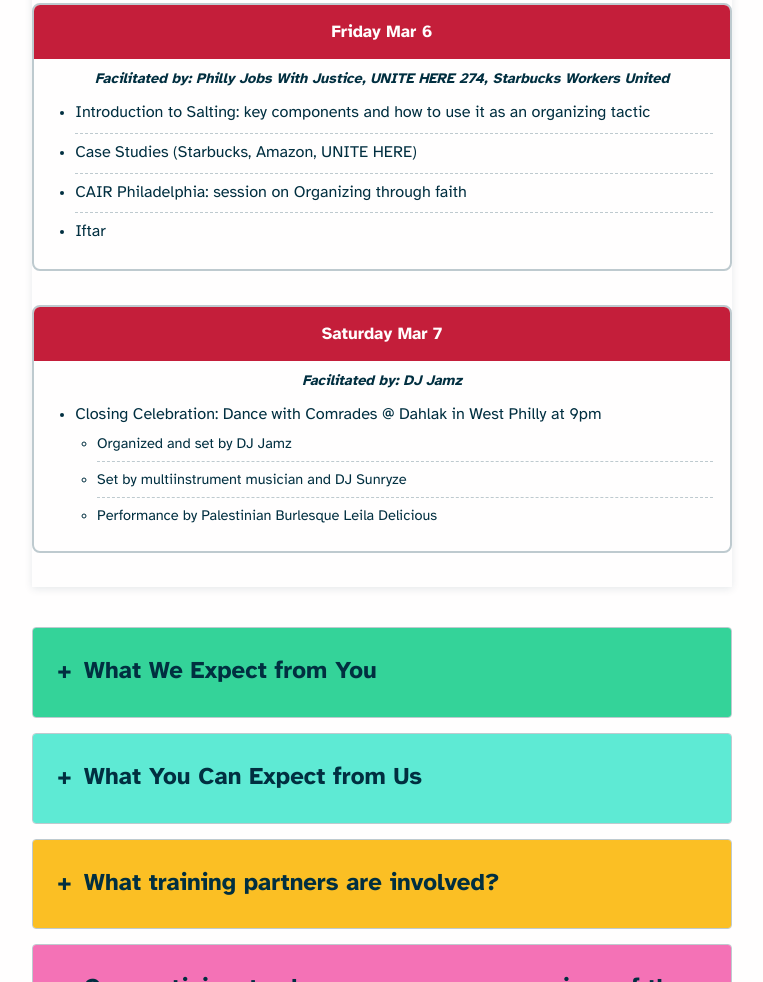
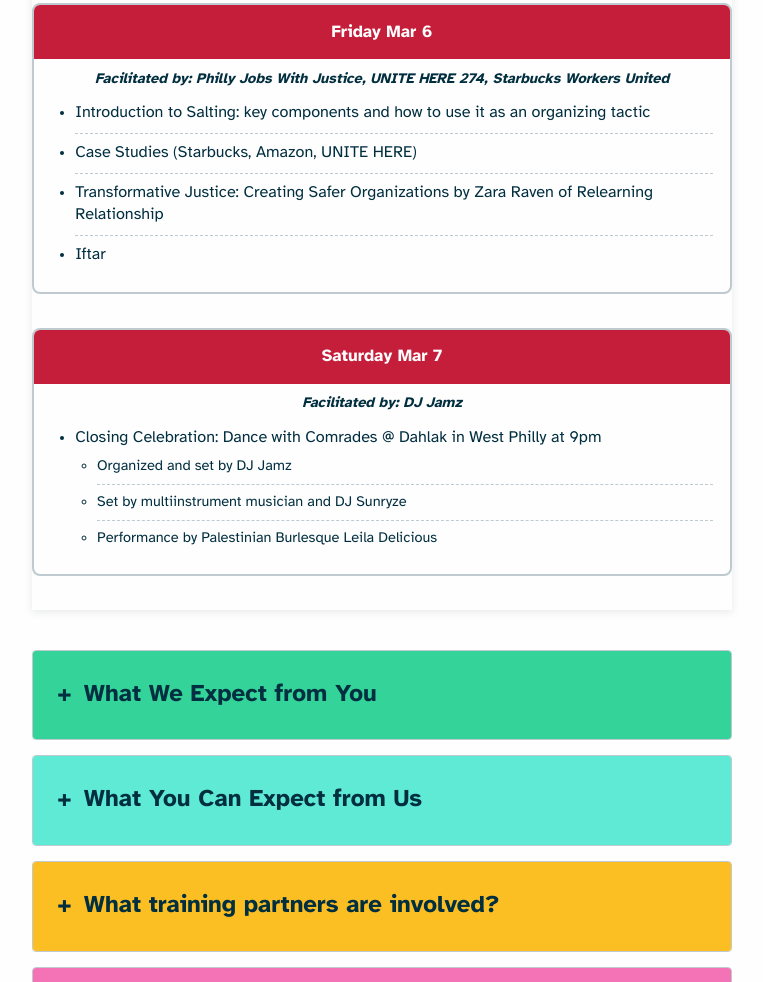
Before and after one commit to ssuffian/jobs-with-justice, an Astro site: page /our-work/power-school in a window 1280 px wide. Shown: the part 3859-4841 px from the top of the page, without its empty margins (258-1021 px from the left). Built offline with nearby package versions, Linux system fonts and the light colour scheme; Astro itself is replaced by a stand-in of ours.

Commit message:
Update power-school.astro

```diff
--- a/src/pages/our-work/power-school.astro
+++ b/src/pages/our-work/power-school.astro
@@ -601,7 +601,7 @@
 							<ul style="list-style: disc; padding-left: 1.5em; margin: 0;">
 								<li>Introduction to Salting: key components and how to use it as an organizing tactic</li>
 								<li>Case Studies (Starbucks, Amazon, UNITE HERE)</li>
-								<li>CAIR Philadelphia: session on Organizing through faith</li>
+								<li>Transformative Justice: Creating Safer Organizations by Zara Raven of Relearning Relationship</li>
 								<li>Iftar</li>
 							</ul>
 						</td>
```
